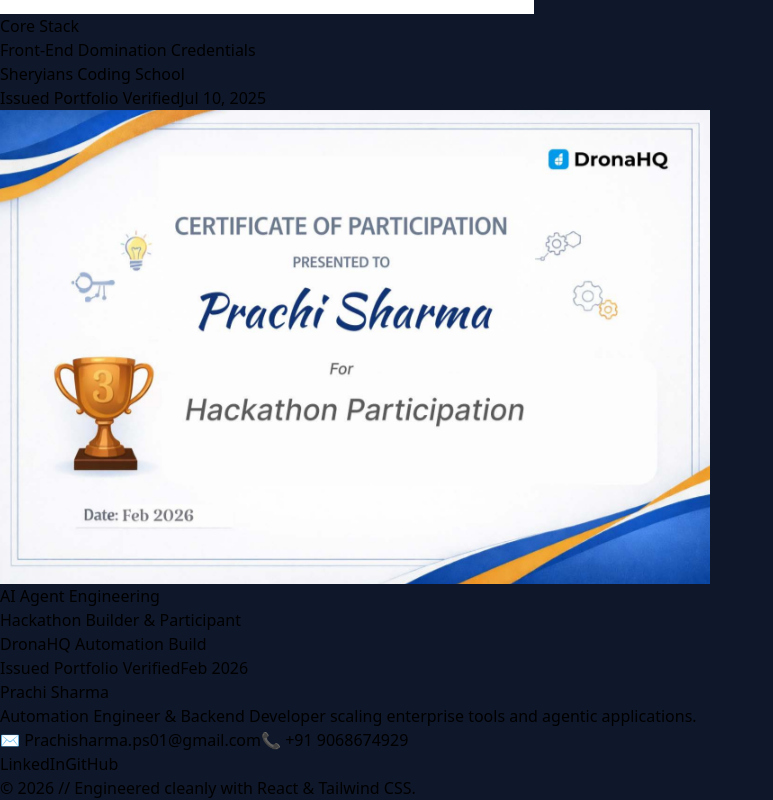
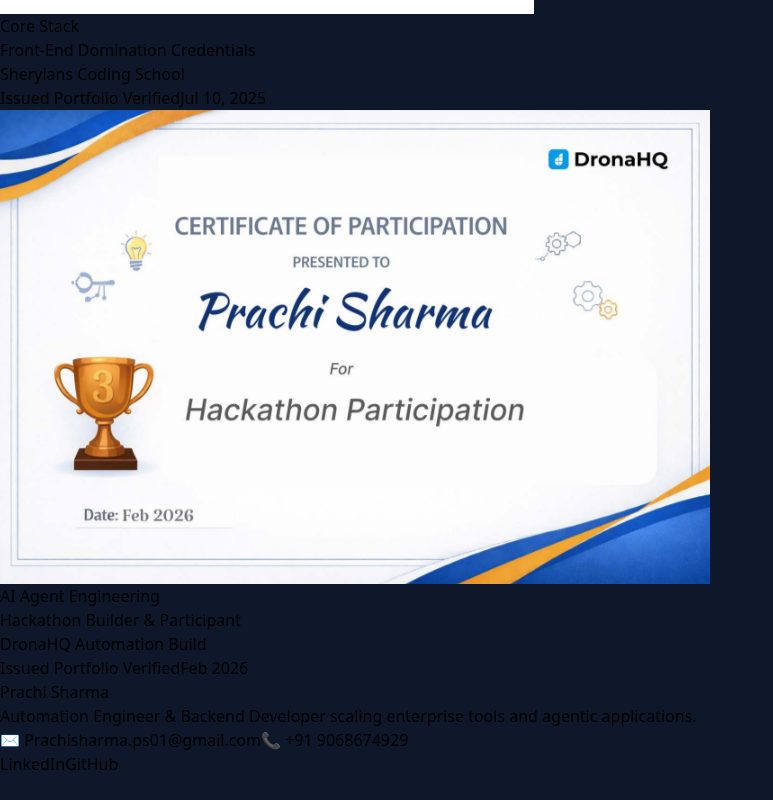
Before and after one commit to PrachiSharmaPS/My_Portfolio, a React (Vite) app: page / in a window 1280 px wide. Shown: the part 3249-4049 px from the top of the page, without its empty margins (0-773 px from the left). After the commit the page ends 4025 px from the top, so only its background shows below. Built offline with nearby package versions, Linux system fonts and the light colour scheme; the HTML template or start-up script is replaced by a standard one.

Commit message:
Remove label from footer

```diff
--- a/src/components/Footer.jsx
+++ b/src/components/Footer.jsx
@@ -38,9 +38,7 @@ export default function Footer() {
 </div>
           </div>
         </div>
-        <div className="border-t border-slate-900 mt-8 pt-8 text-center text-xs text-slate-500 font-mono">
-          &copy; {new Date().getFullYear()} // Engineered cleanly with React & Tailwind CSS.
-        </div>
+
       </div>
     </footer>
   );
```
